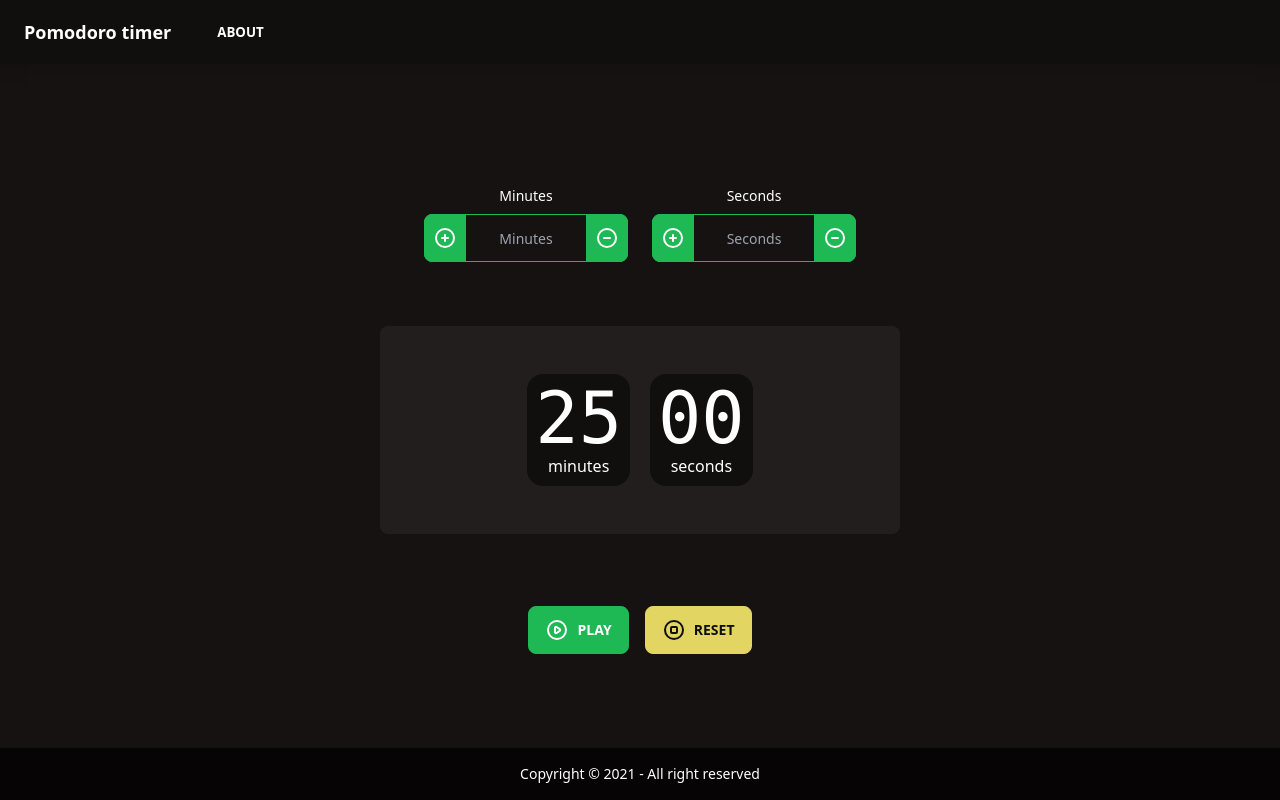
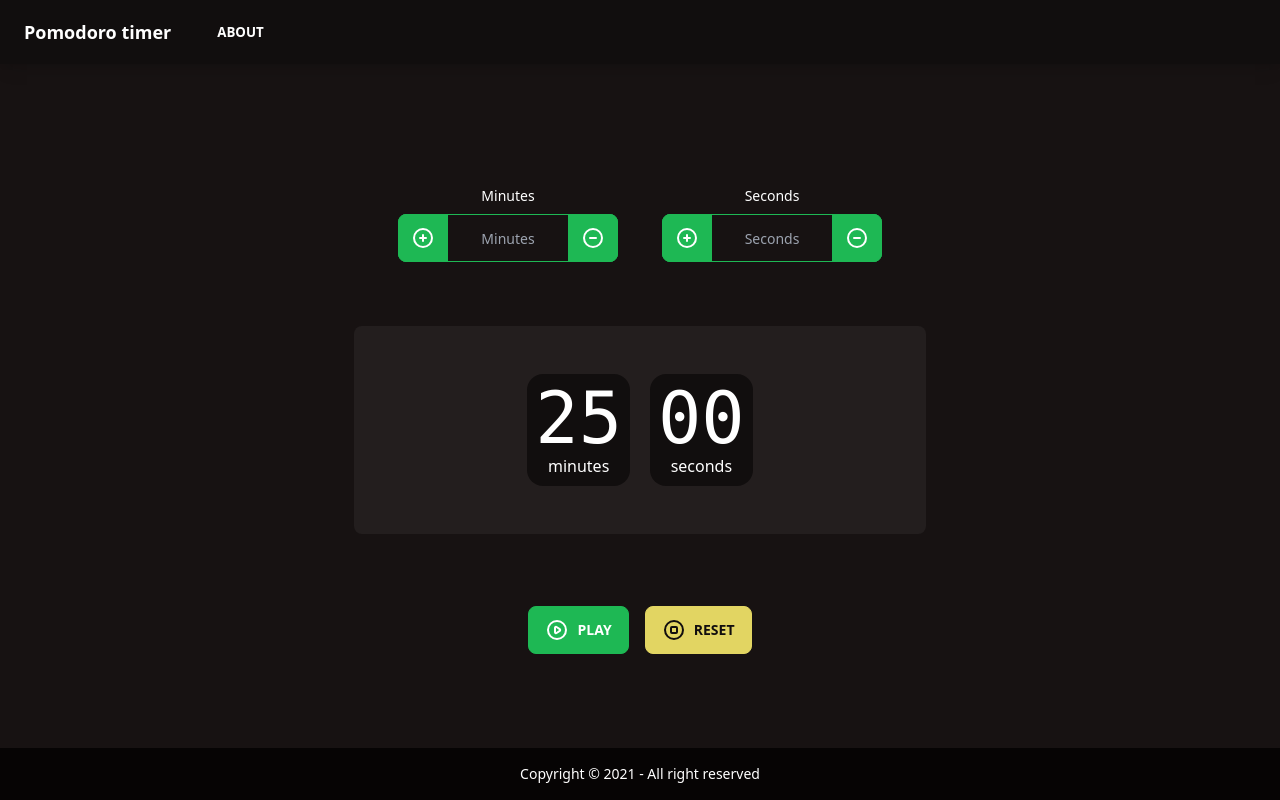
Before and after one commit to PauliCZ44/pomodoro-timer, a React (Create React App) app: page / in a window 1280 px wide. Built offline with nearby package versions, Linux system fonts and the light colour scheme.

Commit message:
Some styles

```diff
--- a/src/components/Main.js
+++ b/src/components/Main.js
@@ -59,9 +59,21 @@ function Main(props) {
     setMinutes(initValues.min);
   };
 
+  let pauseButton = (
+    <>
+      <PauseIcon className="h-6 w-6 mr-2" /> Pause
+    </>
+  );
+
+  let playButton = (
+    <>
+      <PlayIcon className="h-6 w-6 mr-2" /> Play
+    </>
+  );
+
   return (
-    <div className="place-self-center">
-      <div className="flex p-4 m-4 place-content-center">
+    <div className="sm:place-self-center">
+      <div className="flex flex-wrap gap-5 p-4 m-4 place-content-center">
         <TimeInput type="minutes" label="Minutes"></TimeInput>
         <TimeInput type="seconds" label="Seconds"></TimeInput>
       </div>
@@ -72,17 +84,7 @@ function Main(props) {
       </div>
       <div className="flex p-4 place-content-center justify-center">
         <button className="btn btn-primary m-2" onClick={toggleCount}>
-          {isCounting ? (
-            <>
-              <PauseIcon className="h-6 w-6 mr-2" />
-              Pause
-            </>
-          ) : (
-            <>
-              <PlayIcon className="h-6 w-6 mr-2" />
-              Play
-            </>
-          )}
+          {isCounting ? pauseButton : playButton}
         </button>
         <button className="btn btn-warning m-2" onClick={resetCountdown}>
           <StopIcon className="h-6 w-6 mr-2" />
--- a/src/components/TimeInput.js
+++ b/src/components/TimeInput.js
@@ -8,11 +8,11 @@ function TimeInput(props) {
         <span className="label-text">{props.label}</span>
       </label>
       <div className="relative">
-        <button className="absolute top-0 left-0 rounded-r-none btn btn-primary px-2">
+        <button className="absolute top-0 left-0 rounded-r-none btn btn-primary px-3">
           <PlusCircleIcon className="h-6 w-6  text-neutral-content" />
         </button>
-        <input type="text" placeholder={props.label} className="w-full pr-0 pl-0 text-center input input-primary input-bordered" />
-        <button className="absolute top-0 right-0 rounded-l-none btn btn-primary px-2">
+        <input type="text" placeholder={props.label} className="w-full px-2 text-center input input-primary input-bordered" />
+        <button className="absolute top-0 right-0 rounded-l-none btn btn-primary px-3">
           <MinusCircleIcon className="h-6 w-6  text-neutral-content" />
         </button>
       </div>
```
